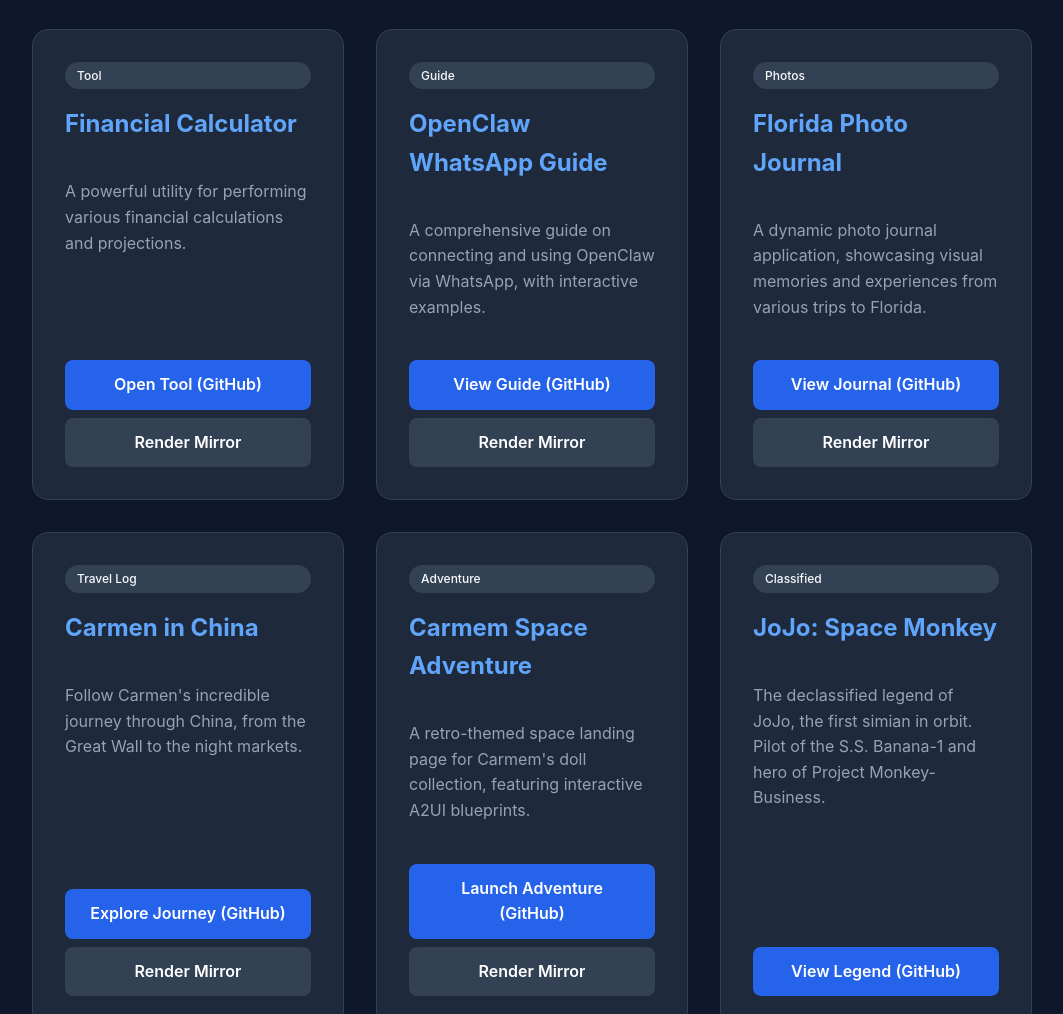
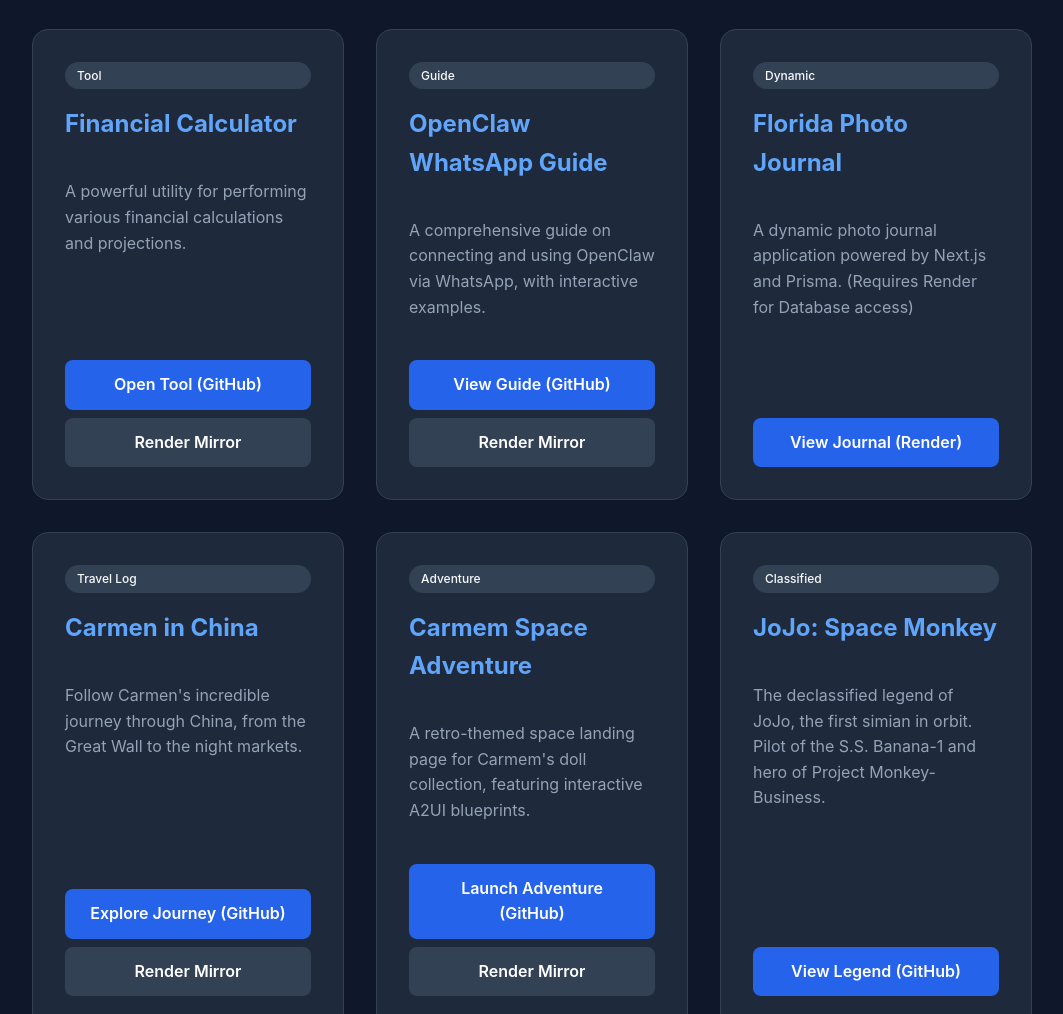
Before and after one commit to hamiltoncrouse/hamiltons-hub, a website: page index.html in a window 1280 px wide. Shown: the part 789-1803 px from the top of the page, without its empty margins (108-1171 px from the left). Drawn offline with Linux system fonts and the light colour scheme.

Commit message:
Fix Hub links: Route dynamic sites back to Render

```diff
--- a/index.html
+++ b/index.html
@@ -179,11 +179,10 @@
 
             <!-- Florida Photo Journal -->
             <div class="card">
-                <div class="badge">Photos</div>
+                <div class="badge">Dynamic</div>
                 <h2>Florida Photo Journal</h2>
-                <p>A dynamic photo journal application, showcasing visual memories and experiences from various trips to Florida.</p>
-                <a href="https://hamiltoncrouse.github.io/florida-photo-journal/" class="btn" target="_blank">View Journal (GitHub)</a>
-                <a href="https://florida-photo-journal-9bqf.onrender.com/" class="btn btn-gh" target="_blank">Render Mirror</a>
+                <p>A dynamic photo journal application powered by Next.js and Prisma. (Requires Render for Database access)</p>
+                <a href="https://florida-photo-journal-9bqf.onrender.com/" class="btn" target="_blank">View Journal (Render)</a>
             </div>
 
             <!-- Carmen in China -->
@@ -217,8 +216,7 @@
                 <div class="badge">Demo</div>
                 <h2>Rob OpenClaw Demo</h2>
                 <p>A demonstration application showcasing how OpenClaw agents can be integrated and controlled.</p>
-                <a href="https://hamiltoncrouse.github.io/rob-openclaw-demo/" class="btn" target="_blank">View Demo (GitHub)</a>
-                <a href="https://rob-openclaw-demo.onrender.com/" class="btn btn-gh" target="_blank">Render Mirror</a>
+                <a href="https://rob-openclaw-demo.onrender.com/" class="btn" target="_blank">View Demo (Render)</a>
             </div>
         </div>
 
```
